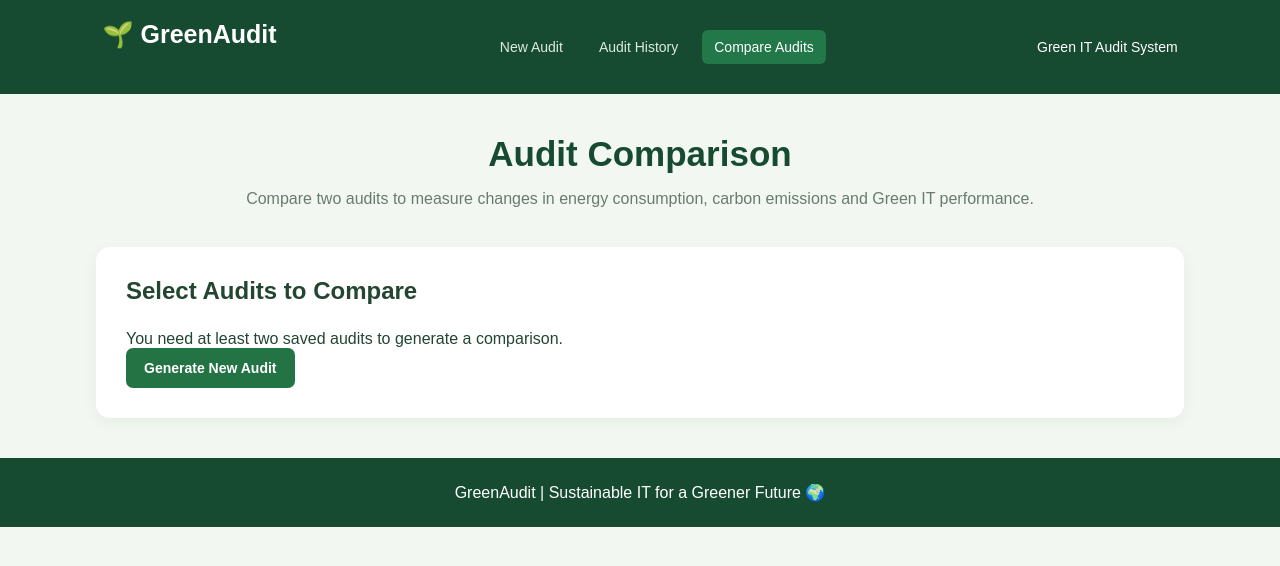
After one commit to Parvathyy-s/GreenAudit, a Flask app: page /compare in a window 1280 px wide. The commit adds this page. Shown: the top 566 px of the page. Run offline with Flask 3, Linux system fonts and the light colour scheme; data that the repository does not hold is empty.

Commit message:
Add audit comparison feature

```diff
--- a/app.py
+++ b/app.py
@@ -1,8 +1,7 @@
-
 import os
 import mysql.connector
 from dotenv import load_dotenv
-from flask import Flask, render_template, request
+from flask import Flask, render_template, request, redirect, url_for
 
 load_dotenv()
 
@@ -136,7 +135,6 @@ def home():
 
             carbon = total_energy * emission_factor
 
-            # Green IT scoring components
             if hours <= 6:
                 energy_score = 100
             elif hours <= 8:
@@ -234,7 +232,6 @@ def home():
                 "recommendations": recommendations
             }
 
-            # Save audit to MySQL
             connection = get_db_connection()
             cursor = connection.cursor()
 
@@ -333,6 +330,112 @@ def history():
     )
 
 
+@app.route("/compare", methods=["GET", "POST"])
+def compare():
+    audits = []
+    comparison = None
+    error = None
+
+    connection = None
+    cursor = None
+
+    try:
+        connection = get_db_connection()
+        cursor = connection.cursor(dictionary=True)
+
+        cursor.execute("""
+            SELECT
+                id,
+                audit_date,
+                total_energy,
+                carbon_emissions,
+                green_score,
+                rating
+            FROM audits
+            ORDER BY audit_date ASC, id ASC
+        """)
+
+        audits = cursor.fetchall()
+
+        if request.method == "POST":
+            baseline_id = request.form.get("baseline_id", type=int)
+            current_id = request.form.get("current_id", type=int)
+
+            if not baseline_id or not current_id:
+                error = "Please select both audits."
+
+            elif baseline_id == current_id:
+                error = "Please select two different audits."
+
+            else:
+                cursor.execute("""
+                    SELECT
+                        id,
+                        audit_date,
+                        total_energy,
+                        carbon_emissions,
+                        green_score,
+                        rating
+                    FROM audits
+                    WHERE id IN (%s, %s)
+                """, (baseline_id, current_id))
+
+                selected = {
+                    audit["id"]: audit
+                    for audit in cursor.fetchall()
+                }
+
+                if baseline_id not in selected or current_id not in selected:
+                    error = "One or both selected audits could not be found."
+
+                else:
+                    baseline = selected[baseline_id]
+                    current = selected[current_id]
+
+                    old_energy = float(baseline["total_energy"] or 0)
+                    new_energy = float(current["total_energy"] or 0)
+
+                    old_carbon = float(baseline["carbon_emissions"] or 0)
+                    new_carbon = float(current["carbon_emissions"] or 0)
+
+                    old_score = int(baseline["green_score"] or 0)
+                    new_score = int(current["green_score"] or 0)
+
+                    def reduction(old_value, new_value):
+                        if old_value == 0:
+                            return None
+                        return round(
+                            ((old_value - new_value) / old_value) * 100, 2
+                        )
+
+                    comparison = {
+                        "baseline": baseline,
+                        "current": current,
+                        "energy_change": round(new_energy - old_energy, 2),
+                        "carbon_change": round(new_carbon - old_carbon, 2),
+                        "score_change": new_score - old_score,
+                        "energy_reduction": reduction(old_energy, new_energy),
+                        "carbon_reduction": reduction(old_carbon, new_carbon)
+                    }
+
+    except mysql.connector.Error as e:
+        error = f"Could not load comparison data: {e}"
+
+    finally:
+        if cursor is not None:
+            cursor.close()
+
+        if connection is not None and connection.is_connected():
+            connection.close()
+
+    return render_template(
+        "comparison.html",
+        audits=audits,
+        comparison=comparison,
+        error=error
+    )
+
+
 if __name__ == "__main__":
     initialize_database()
     print("GreenAudit database connected successfully!")
--- a/static/style.css
+++ b/static/style.css
@@ -31,7 +30,8 @@ nav span {
 
 .nav-links {
     display: flex;
-    gap: 20px;
+    gap: 12px;
+    flex-wrap: wrap;
 }
 
 .nav-links a {
--- /dev/null
+++ b/templates/comparison.html
@@ -0,0 +1,314 @@
+<!DOCTYPE html>
+<html lang="en">
+
+<head>
+    <meta charset="UTF-8">
+    <meta name="viewport" content="width=device-width, initial-scale=1.0">
+
+    <title>Audit Comparison | GreenAudit</title>
+
+    <link rel="stylesheet"
+          href="{{ url_for('static', filename='style.css') }}">
+
+    <script src="https://cdn.jsdelivr.net/npm/chart.js"></script>
+</head>
+
+<body>
+
+<nav>
+    <h2>🌱 GreenAudit</h2>
+
+    <div class="nav-links">
+        <a href="{{ url_for('home') }}">New Audit</a>
+        <a href="{{ url_for('history') }}">Audit History</a>
+        <a href="{{ url_for('compare') }}" class="active">Compare Audits</a>
+    </div>
+
+    <span>Green IT Audit System</span>
+</nav>
+
+<div class="container">
+
+    <header>
+        <h1>Audit Comparison</h1>
+        <p>
+            Compare two audits to measure changes in energy consumption,
+            carbon emissions and Green IT performance.
+        </p>
+    </header>
+
+    {% if error %}
+        <div class="error">{{ error }}</div>
+    {% endif %}
+
+    <section class="form-section">
+
+        <h2>Select Audits to Compare</h2>
+
+        {% if audits|length >= 2 %}
+
+        <form action="{{ url_for('compare') }}" method="POST">
+
+            <div class="compare-select-grid">
+
+                <div>
+                    <label for="baseline_id">Baseline Audit (Earlier)</label>
+
+                    <select name="baseline_id" id="baseline_id" required>
+                        <option value="">Select baseline audit</option>
+
+                        {% for audit in audits %}
+                        <option value="{{ audit.id }}"
+                            {% if comparison and comparison.baseline.id == audit.id %}selected{% endif %}>
+                            Audit #{{ audit.id }} —
+                            {{ audit.audit_date.strftime('%d %b %Y, %I:%M %p') if audit.audit_date else 'N/A' }}
+                        </option>
+                        {% endfor %}
+                    </select>
+                </div>
+
+                <div>
+                    <label for="current_id">Comparison Audit (Later)</label>
+
+                    <select name="current_id" id="current_id" required>
+                        <option value="">Select comparison audit</option>
+
+                        {% for audit in audits %}
+                        <option value="{{ audit.id }}"
+                            {% if comparison and comparison.current.id == audit.id %}selected{% endif %}>
+                            Audit #{{ audit.id }} —
+                            {{ audit.audit_date.strftime('%d %b %Y, %I:%M %p') if audit.audit_date else 'N/A' }}
+                        </option>
+                        {% endfor %}
+                    </select>
+                </div>
+
+            </div>
+
+            <button type="submit">
+                Generate Comparison →
+            </button>
+
+        </form>
+
+        {% else %}
+
+        <p>
+            You need at least two saved audits to generate a comparison.
+        </p>
+
+        <a href="{{ url_for('home') }}" class="history-button">
+            Generate New Audit
+        </a>
+
+        {% endif %}
+
+    </section>
+
+    {% if comparison %}
+
+    <section class="results">
+
+        <h2>Comparison Results</h2>
+
+        <div class="comparison-labels">
+            <div>
+                <strong>Baseline</strong>
+                <p>
+                    Audit #{{ comparison.baseline.id }}
+                    {% if comparison.baseline.audit_date %}
+                    · {{ comparison.baseline.audit_date.strftime('%d %b %Y') }}
+                    {% endif %}
+                </p>
+            </div>
+
+            <div>
+                <strong>Compared With</strong>
+                <p>
+                    Audit #{{ comparison.current.id }}
+                    {% if comparison.current.audit_date %}
+                    · {{ comparison.current.audit_date.strftime('%d %b %Y') }}
+                    {% endif %}
+                </p>
+            </div>
+        </div>
+
+        <div class="comparison-cards">
+
+            <div class="comparison-card">
+                <h3>Energy Consumption</h3>
+
+                <p class="comparison-values">
+                    {{ "%.2f"|format(comparison.baseline.total_energy or 0) }}
+                    <span>→</span>
+                    {{ "%.2f"|format(comparison.current.total_energy or 0) }}
+                </p>
+
+                <small>kWh</small>
+
+                {% if comparison.energy_reduction is not none %}
+                    <p class="change-value {% if comparison.energy_reduction > 0 %}positive{% elif comparison.energy_reduction < 0 %}negative{% else %}neutral{% endif %}">
+                        {% if comparison.energy_reduction > 0 %}
+                            ↓ {{ comparison.energy_reduction }}% reduction
+                        {% elif comparison.energy_reduction < 0 %}
+                            ↑ {{ comparison.energy_reduction|abs }}% increase
+                        {% else %}
+                            No change
+                        {% endif %}
+                    </p>
+                {% else %}
+                    <p class="change-value neutral">Baseline was zero</p>
+                {% endif %}
+            </div>
+
+            <div class="comparison-card">
+                <h3>Carbon Emissions</h3>
+
+                <p class="comparison-values">
+                    {{ "%.2f"|format(comparison.baseline.carbon_emissions or 0) }}
+                    <span>→</span>
+                    {{ "%.2f"|format(comparison.current.carbon_emissions or 0) }}
+                </p>
+
+                <small>kg CO₂</small>
+
+                {% if comparison.carbon_reduction is not none %}
+                    <p class="change-value {% if comparison.carbon_reduction > 0 %}positive{% elif comparison.carbon_reduction < 0 %}negative{% else %}neutral{% endif %}">
+                        {% if comparison.carbon_reduction > 0 %}
+                            ↓ {{ comparison.carbon_reduction }}% reduction
+                        {% elif comparison.carbon_reduction < 0 %}
+                            ↑ {{ comparison.carbon_reduction|abs }}% increase
+                        {% else %}
+                            No change
+                        {% endif %}
+                    </p>
+                {% else %}
+                    <p class="change-value neutral">Baseline was zero</p>
+                {% endif %}
+            </div>
+
+            <div class="comparison-card">
+                <h3>Green IT Score</h3>
+
+                <p class="comparison-values">
+                    {{ comparison.baseline.green_score }}
+                    <span>→</span>
+                    {{ comparison.current.green_score }}
+                </p>
+
+                <small>out of 100</small>
+
+                <p class="change-value {% if comparison.score_change > 0 %}positive{% elif comparison.score_change < 0 %}negative{% else %}neutral{% endif %}">
+                    {% if comparison.score_change > 0 %}
+                        ↑ {{ comparison.score_change }} points improved
+                    {% elif comparison.score_change < 0 %}
+                        ↓ {{ comparison.score_change|abs }} points decreased
+                    {% else %}
+                        No change
+                    {% endif %}
+                </p>
+            </div>
+
+        </div>
+
+        <h3>Visual Comparison</h3>
+
+        <div class="chart-container">
+            <canvas id="comparisonChart"></canvas>
+        </div>
+
+        <div class="comparison-summary">
+
+            <h3>Comparison Summary</h3>
+
+            {% if comparison.energy_change < 0 %}
+                <p>🌱 Energy consumption decreased by {{ comparison.energy_change|abs }} kWh.</p>
+            {% elif comparison.energy_change > 0 %}
+                <p>⚠️ Energy consumption increased by {{ comparison.energy_change }} kWh.</p>
+            {% else %}
+                <p>Energy consumption remained unchanged.</p>
+            {% endif %}
+
+            {% if comparison.carbon_change < 0 %}
+                <p>🌱 Carbon emissions decreased by {{ comparison.carbon_change|abs }} kg CO₂.</p>
+            {% elif comparison.carbon_change > 0 %}
+                <p>⚠️ Carbon emissions increased by {{ comparison.carbon_change }} kg CO₂.</p>
+            {% else %}
+                <p>Carbon emissions remained unchanged.</p>
+            {% endif %}
+
+            {% if comparison.score_change > 0 %}
+                <p>🌱 Green IT score improved by {{ comparison.score_change }} points.</p>
+            {% elif comparison.score_change < 0 %}
+                <p>⚠️ Green IT score decreased by {{ comparison.score_change|abs }} points.</p>
+            {% else %}
+                <p>Green IT score remained unchanged.</p>
+            {% endif %}
+
+        </div>
+
+    </section>
+
+    <script>
+        const comparisonCanvas = document.getElementById('comparisonChart');
+
+        new Chart(comparisonCanvas, {
+            type: 'bar',
+
+            data: {
+                labels: [
+                    'Energy (kWh)',
+                    'Carbon (kg CO₂)',
+                    'Green IT Score'
+                ],
+
+                datasets: [
+                    {
+                        label: 'Baseline Audit',
+                        data: [
+                            {{ comparison.baseline.total_energy or 0 }},
+                            {{ comparison.baseline.carbon_emissions or 0 }},
+                            {{ comparison.baseline.green_score or 0 }}
+                        ],
+                        backgroundColor: '#81c784',
+                        borderRadius: 6
+                    },
+                    {
+                        label: 'Comparison Audit',
+                        data: [
+                            {{ comparison.current.total_energy or 0 }},
+                            {{ comparison.current.carbon_emissions or 0 }},
+                            {{ comparison.current.green_score or 0 }}
+                        ],
+                        backgroundColor: '#237849',
+                        borderRadius: 6
+                    }
+                ]
+            },
+
+            options: {
+                responsive: true,
+                plugins: {
+                    legend: {
+                        position: 'top'
+                    }
+                },
+                scales: {
+                    y: {
+                        beginAtZero: true
+                    }
+                }
+            }
+        });
+    </script>
+
+    {% endif %}
+
+</div>
+
+<footer>
+    GreenAudit | Sustainable IT for a Greener Future 🌍
+</footer>
+
+</body>
+</html>
--- a/templates/index.html
+++ b/templates/index.html
@@ -1,4 +1,3 @@
-
 <!DOCTYPE html>
 <html lang="en">
 
@@ -22,6 +21,7 @@
     <div class="nav-links">
         <a href="{{ url_for('home') }}" class="active">New Audit</a>
         <a href="{{ url_for('history') }}">Audit History</a>
+        <a href="{{ url_for('compare') }}">Compare Audits</a>
     </div>
 
     <span>Green IT Audit System</span>
@@ -242,10 +242,8 @@
 
         new Chart(ctx, {
             type: 'bar',
-
             data: {
                 labels: ['Desktops', 'Laptops', 'Servers'],
-
                 datasets: [{
                     label: 'Energy Consumption (kWh)',
                     data: [
@@ -261,7 +259,6 @@
                     borderRadius: 6
                 }]
             },
-
             options: {
                 responsive: true,
                 plugins: {
```
Also changed, not shown: other parts of static/style.css (+151 -11 lines), templates/history.html (+53 -3 lines).
